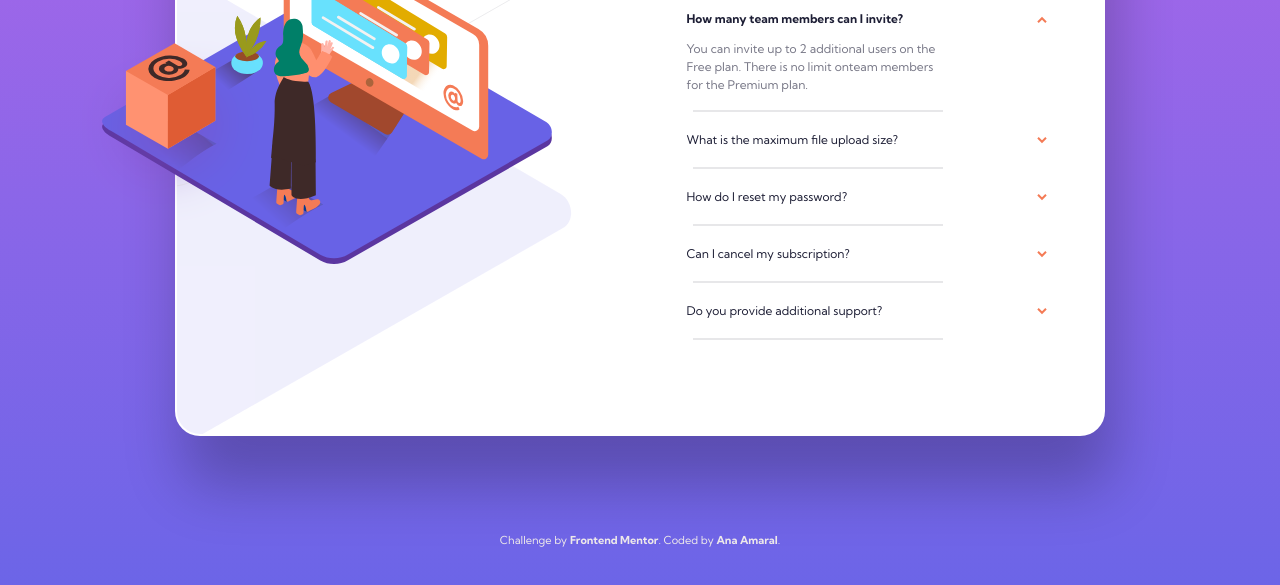
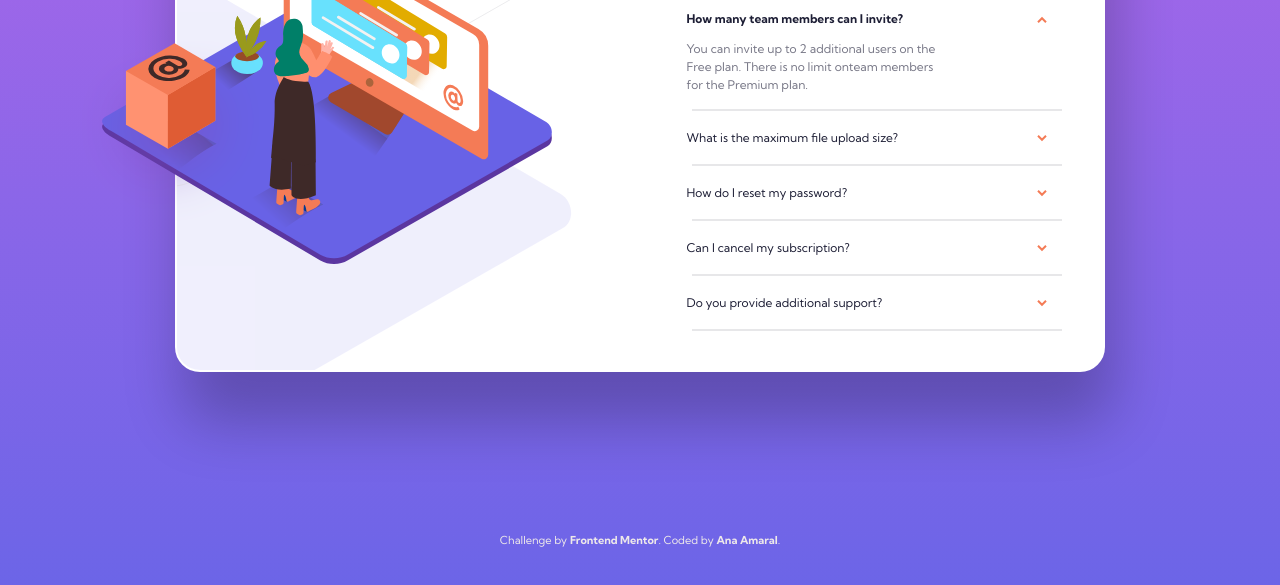
Before and after one commit to MachadoA/JS-newbie, a plain HTML site: page faq-accordion-card-main/index.html in a window 1280 px wide. Both pictures are taken after a click on the element "How many team members can I invite?". Shown: the part 243-828 px from the top of the page. Drawn offline with Linux system fonts and the light colour scheme.

Commit message:
css modified

```diff
--- a/faq-accordion-card-main/css/style.css
+++ b/faq-accordion-card-main/css/style.css
@@ -175,8 +175,10 @@ a{ font-weight: bold; color: inherit;}
     width: 360px;
     padding: 14px 0;
 }
-
-
+.line{
+    margin: 5px;
+    width: 370px;
+}
 }
 
 
--- a/faq-accordion-card-main/js/script.js
+++ b/faq-accordion-card-main/js/script.js
@@ -4,12 +4,13 @@ const answers = document.querySelectorAll('.answer');
 const titles = document.querySelectorAll('.question h2');
 const element = document.querySelector('.container');
 let heightFixed = 495;
-let heightContainer
 let heightTotal = heightFixed;
 let openIndex = null;
 
 questions.forEach((question, index) => {
     question.addEventListener('click', () => {
+        let screenWidth = window.innerWidth;
+        console.log(screenWidth);
         arrows[index].classList.toggle('arrow-active');
         answers[index].classList.toggle('answer-active');
         titles[index].classList.toggle('active-h2');
@@ -21,27 +22,13 @@ questions.forEach((question, index) => {
             arrows[openIndex].classList.remove('arrow-active');
         }
 
-        heightTotal = heightFixed + (answers[index].classList.contains('answer-active') ? answers[index].offsetHeight : 0);
+        if (screenWidth <= 950) {
+            heightTotal = heightFixed + (answers[index].classList.contains('answer-active') ? answers[index].offsetHeight : 0);
+        } else {
+            heightTotal = heightFixed;
+        }
+
         element.style.height = heightTotal + 'px';
         openIndex = (openIndex === index) ? null : index;
     });
 });
-
-
-
-// arrows.forEach((arrow, index) => {
-//     arrow.addEventListener('click', () => {
-//         arrow.classList.toggle('arrow-active');
-//         answers[index].classList.toggle('answer-active');
-//         titles[index].classList.toggle('active-h2');
-
-//         if (openIndex !== null && openIndex !== index) {
-//             arrow.classList.remove('arrow-active');
-//             answers[openIndex].classList.remove('answer-active');
-//         }
-
-//         heightTotal = heightFixed + (answers[index].classList.contains('answer-active') ? answers[index].offsetHeight : 0);
-//         element.style.height = heightTotal + 'px';
-//         openIndex = (openIndex === index) ? null : index;
-//     });
-// });
```
